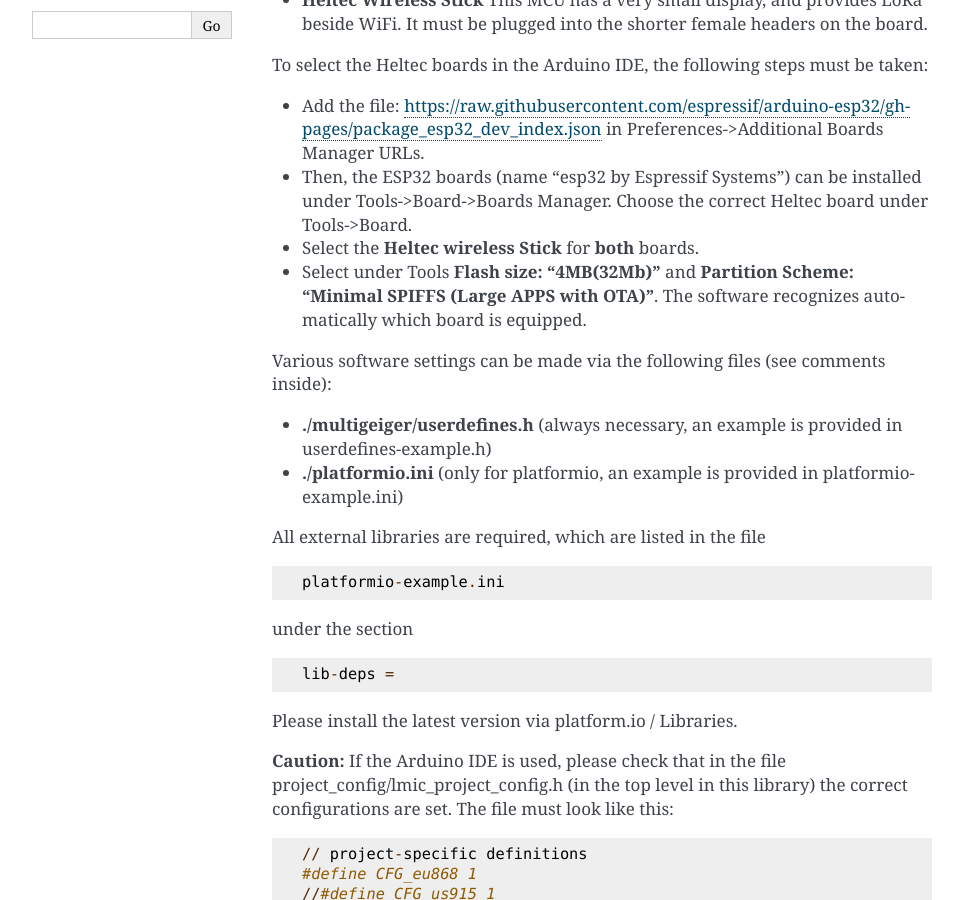
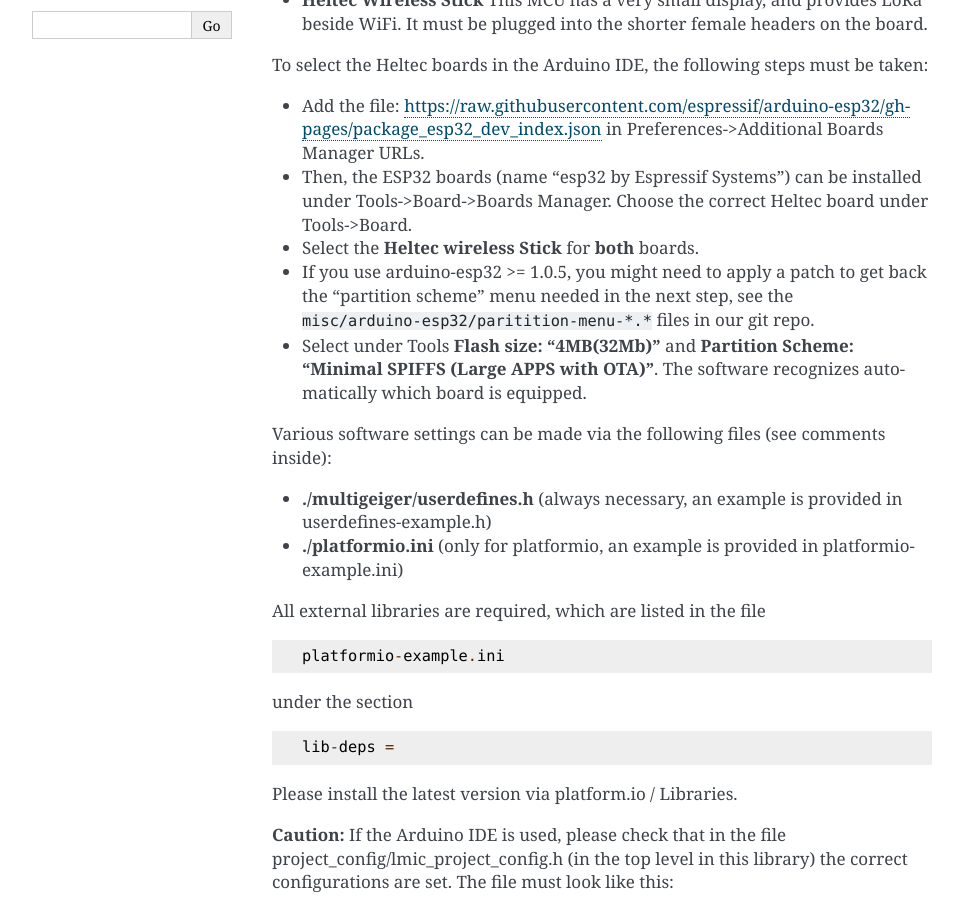
Before and after one commit to ecocurious2/MultiGeiger, a Sphinx documentation site: the page built from docs/source/setup.rst, in a window 1280 px wide and 900 px high, scrolled down 363 px. Shown: the whole window, without its empty margins (148-1111 px from the left). Built offline with Sphinx 7.4.7, drawn with Linux system fonts in a browser that asks for light colours.

Commit message:
docs for the partition menu patch, #396

```diff
--- a/docs/source/setup.rst
+++ b/docs/source/setup.rst
@@ -24,6 +24,8 @@
 -  Add the file: https://raw.githubusercontent.com/espressif/arduino-esp32/gh-pages/package_esp32_dev_index.json in Preferences->Additional Boards Manager URLs.
 -  Then, the ESP32 boards (name “esp32 by Espressif Systems”) can be installed under Tools->Board->Boards Manager. Choose the correct Heltec board under Tools->Board.
 -  Select the **Heltec wireless Stick** for **both** boards.
+-  If you use arduino-esp32 >= 1.0.5, you might need to apply a patch to get back the "partition scheme" menu
+   needed in the next step, see the ``misc/arduino-esp32/paritition-menu-*.*`` files in our git repo.
 -  Select under Tools **Flash size: “4MB(32Mb)”** and **Partition Scheme: “Minimal SPIFFS (Large APPS with OTA)”**. The software recognizes automatically which board is equipped.
 
 Various software settings can be made via the following files (see
```
Also changed, not shown: 1 other file.
